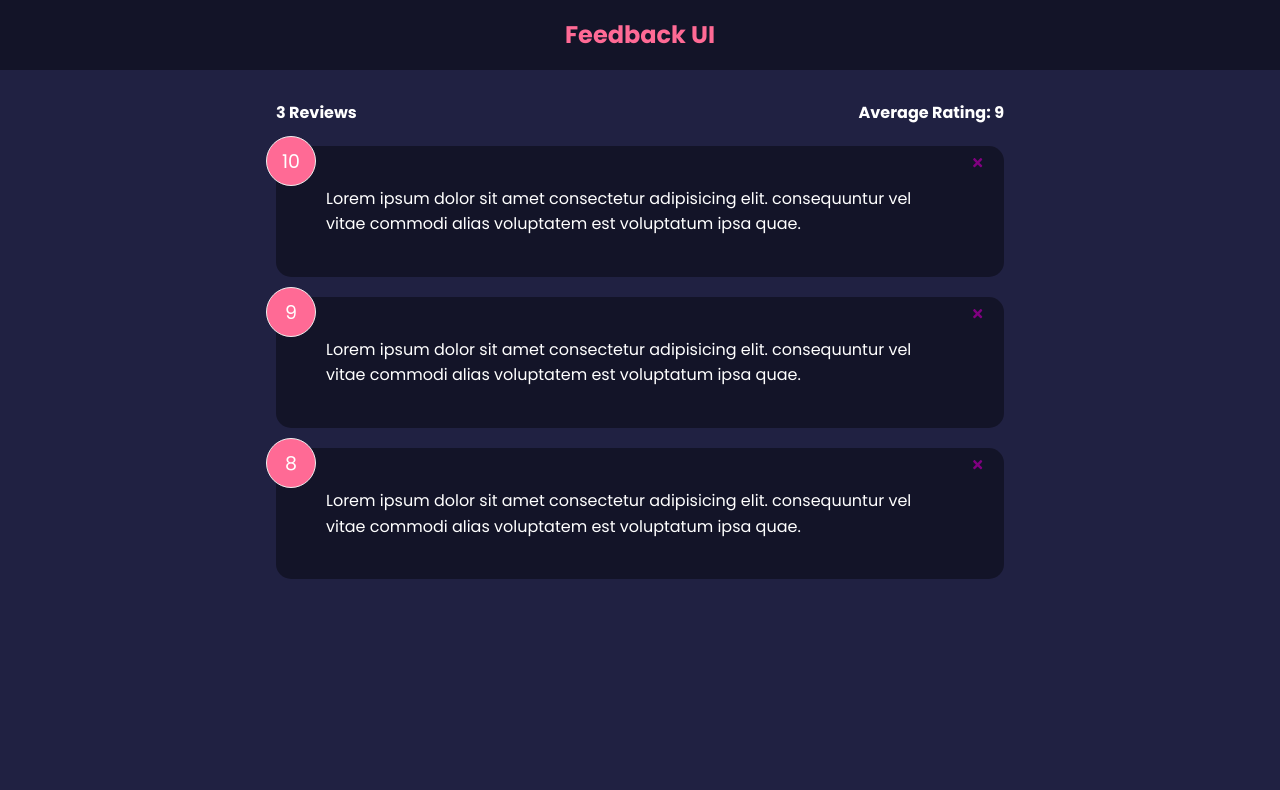
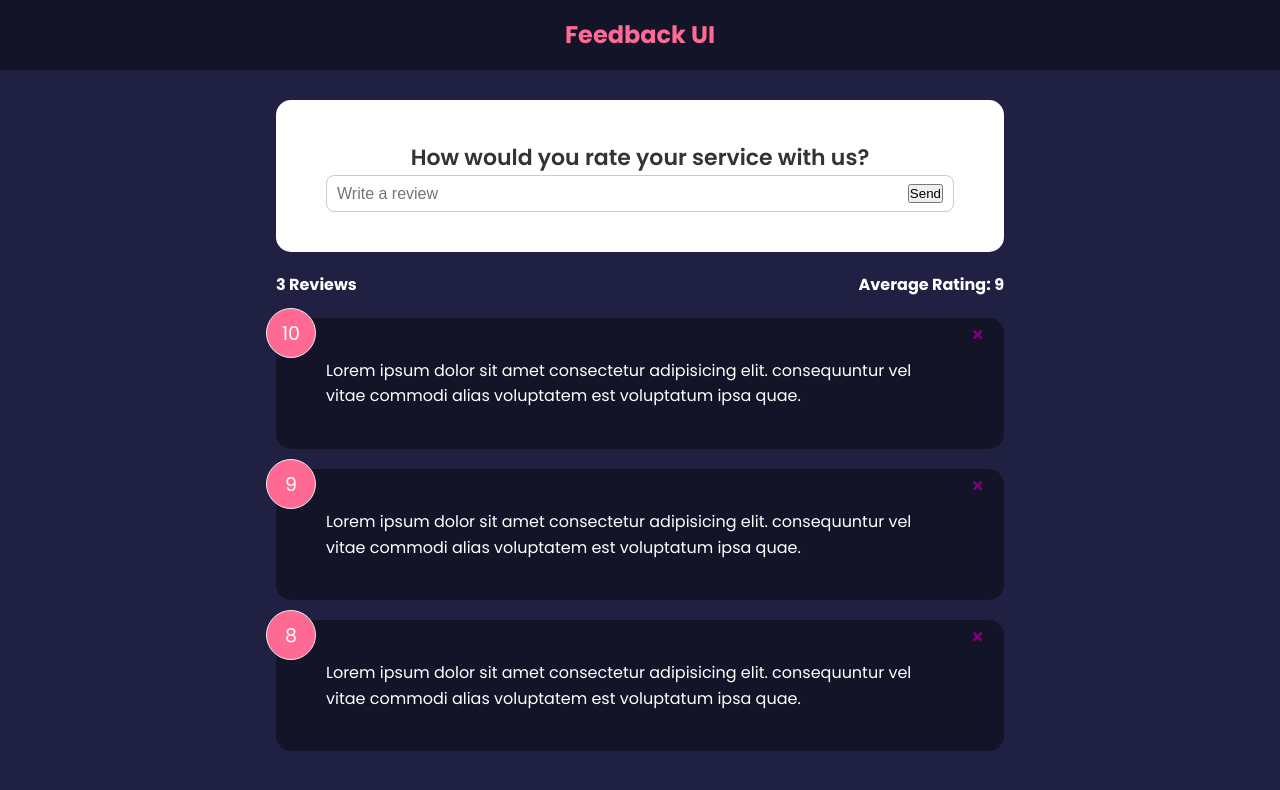
Before and after one commit to aindriu80/react-feedback-app, a React (Create React App) app: page / in a window 1280 px wide. Shown: the top 790 px of the page. Built offline with nearby package versions, Linux system fonts and the light colour scheme.

Commit message:
Form Input & State

```diff
--- a/src/App.js
+++ b/src/App.js
@@ -3,6 +3,7 @@ import Header from './components/Header'
 import FeedbackList from './components/FeedbackList'
 import FeedbackData from './data/FeedbackData'
 import FeedbackStats from './components/FeedbackStats'
+import FeedbackForm from './components/FeedbackForm'
 
 function App() {
   const [feedback, setFeedback] = useState(FeedbackData)
@@ -16,6 +17,7 @@ function App() {
     <>
       <Header />
       <div className="container">
+        <FeedbackForm />
         <FeedbackStats feedback={feedback} />
         <FeedbackList feedback={feedback} handleDelete={handleDelete} />
       </div>
--- /dev/null
+++ b/src/components/FeedbackForm.jsx
@@ -0,0 +1,28 @@
+import { useState } from 'react'
+import Card from './shared/Card'
+
+const FeedbackForm = () => {
+  const [text, setText] = useState('')
+  const handleTextChange = (e) => {
+    setText(e.target.value)
+  }
+  return (
+    <Card>
+      <form>
+        <h2>How would you rate your service with us?</h2>
+        {/* todo - rating select component */}
+        <div className="input-group">
+          <input
+            onChange={handleTextChange}
+            type="text"
+            placeholder="Write a review"
+            value={text}
+          />
+          <button type="submit">Send</button>
+        </div>
+      </form>
+    </Card>
+  )
+}
+
+export default FeedbackForm
```
